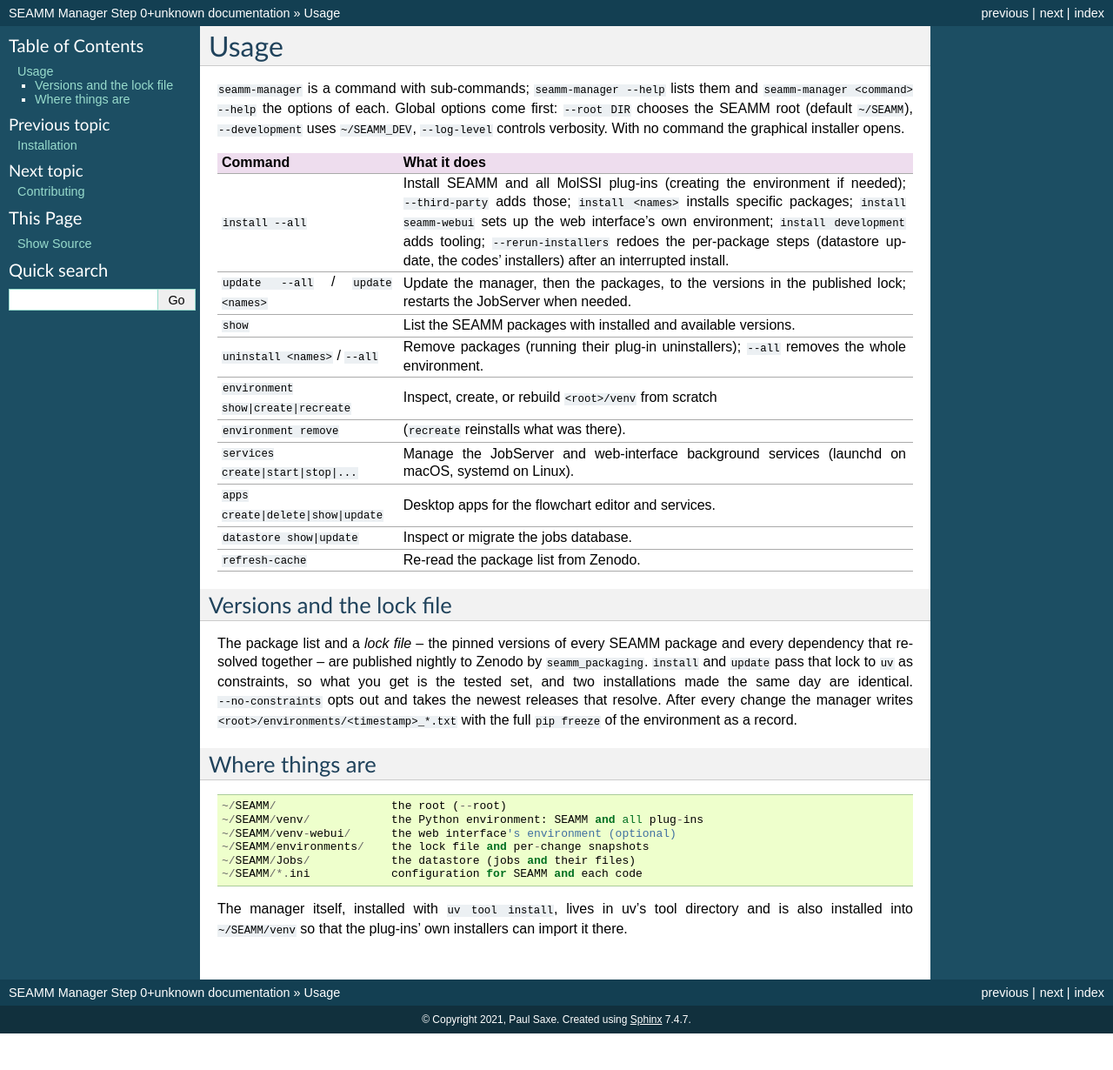
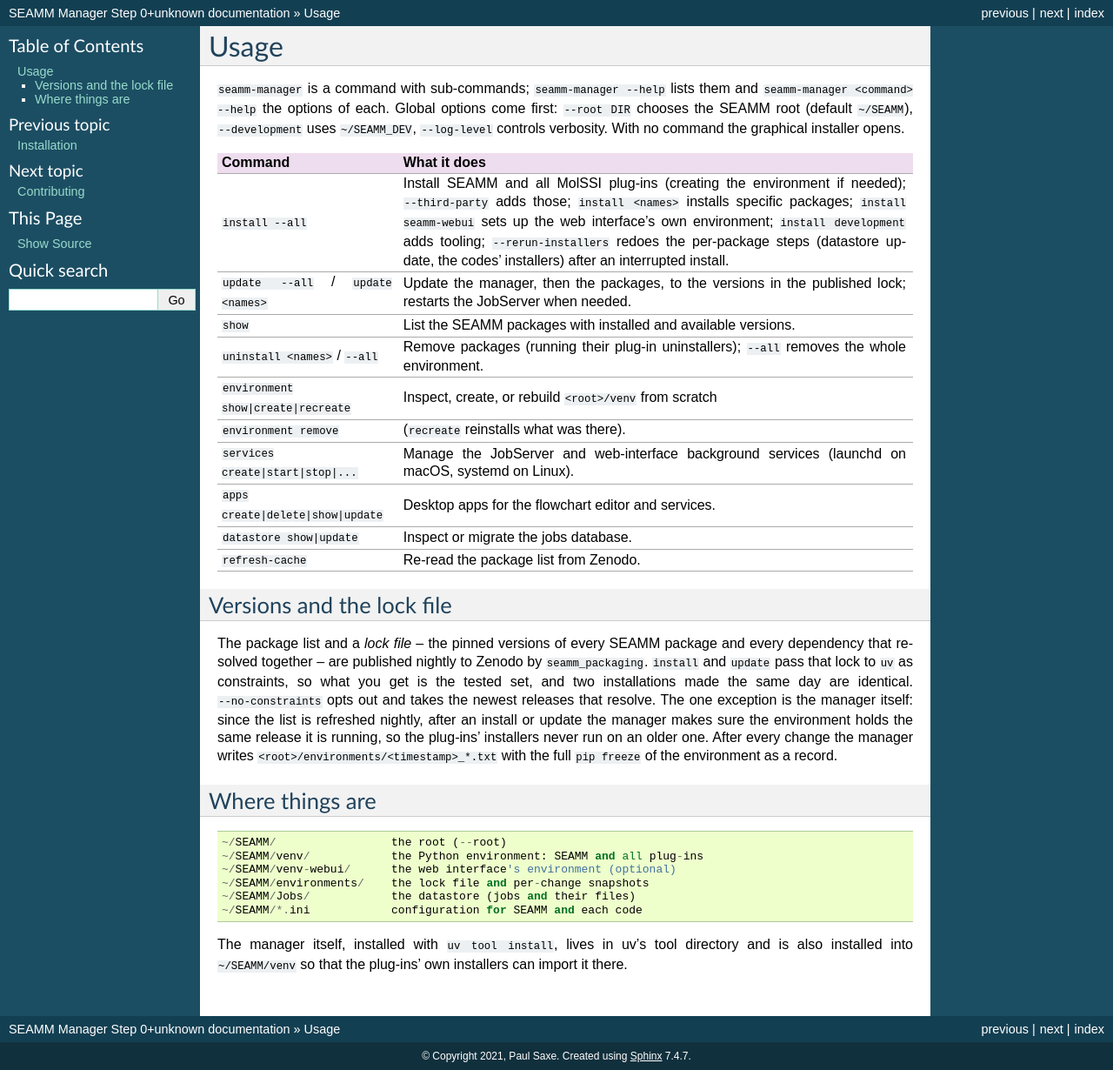
Before and after one commit to molssi-seamm/seamm_manager, a Sphinx documentation site: the page built from docs/usage.rst, in a window 1280 px wide. Shown: the whole page at 87% size. Built offline with Sphinx 7.4.7, drawn with Linux system fonts in a browser that asks for light colours; pages that are not in the unit, such as notebooks, are missing from menus; before the commit the page ends 1188 px from its top, so only the background shows below that.

Commit message:
HISTORY and docs for 2026.9.26.4
Co-Authored-By: Claude Fable 5.1 <noreply@anthropic.com>

```diff
--- a/HISTORY.rst
+++ b/HISTORY.rst
@@ -1,7 +1,7 @@
 =======
 History
 =======
-(unreleased)
+2026.9.26.4 -- The environment keeps the manager's own release; manual codes
     * After installing or updating, the manager puts its own release into the
       environment if the package list still names an older one. The list is refreshed
       nightly, so for up to a day after a manager release the environment -- and with it
--- a/docs/usage.rst
+++ b/docs/usage.rst
@@ -42,7 +42,10 @@ every dependency that resolved together -- are published nightly to Zenodo by
 ``seamm_packaging``. ``install`` and ``update`` pass that lock to ``uv`` as
 constraints, so what you get is the tested set, and two installations made the same
 day are identical. ``--no-constraints`` opts out and takes the newest releases that
-resolve. After every change the manager writes ``<root>/environments/<timestamp>_*.txt``
+resolve. The one exception is the manager itself: since the list is refreshed
+nightly, after an install or update the manager makes sure the environment holds
+the same release it is running, so the plug-ins' installers never run on an older
+one. After every change the manager writes ``<root>/environments/<timestamp>_*.txt``
 with the full ``pip freeze`` of the environment as a record.
 
 Where things are
```
